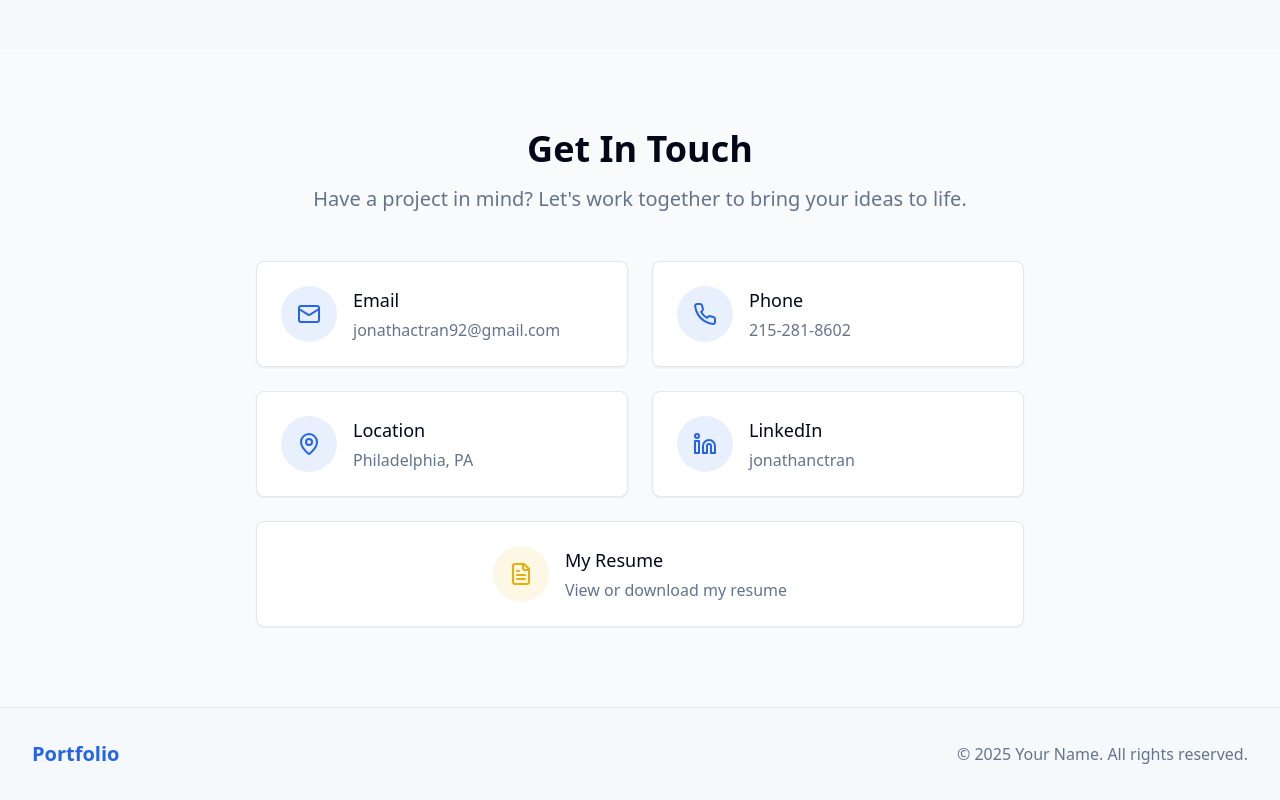
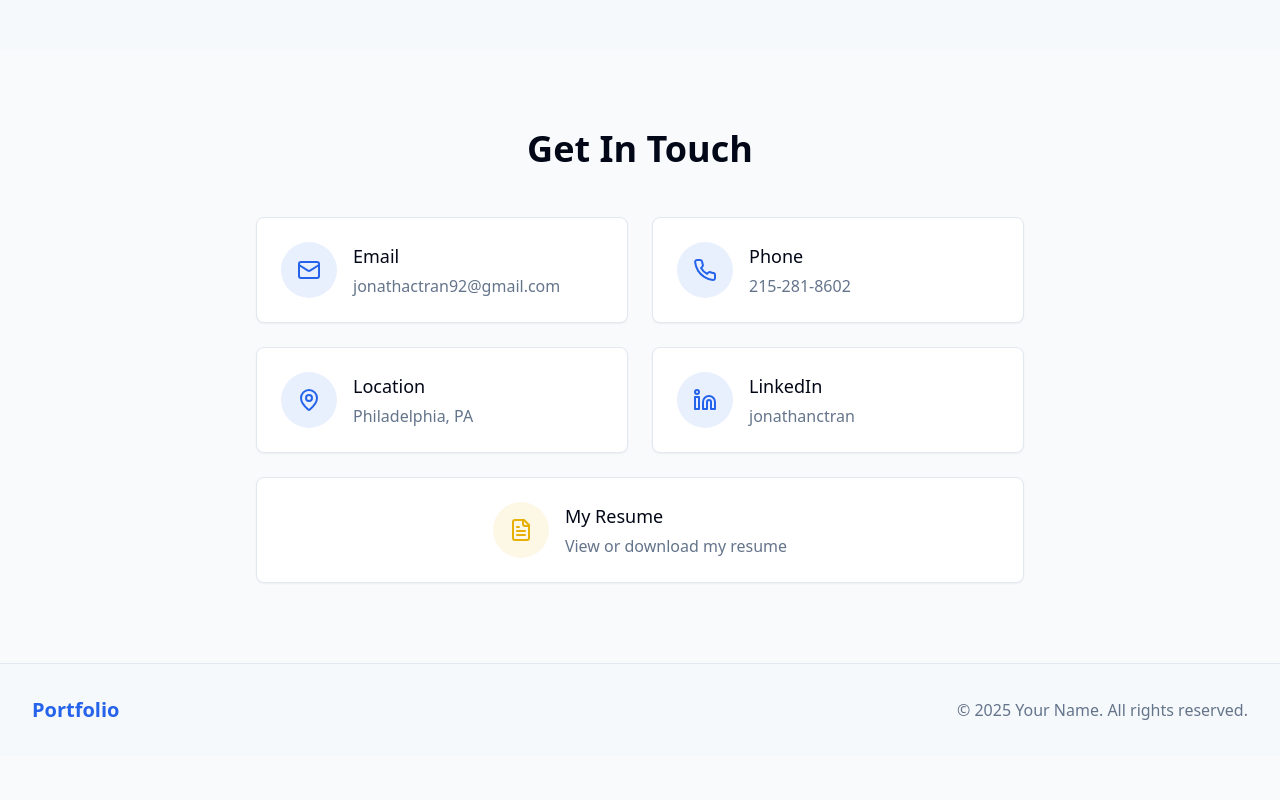
Before and after one commit to JonathanCTran/click-demo-portfolio, a React (Vite) app: page / in a window 1280 px wide. Shown: the part 1728-2528 px from the top of the page. After the commit the page ends 2484 px from the top, so only its background shows below. Built offline with nearby package versions, Linux system fonts and the light colour scheme.

Commit message:
Code edited in Lovable Code Editor
Edited UI in Lovable

```diff
--- a/src/components/Contact.tsx
+++ b/src/components/Contact.tsx
@@ -9,7 +9,7 @@ const Contact: React.FC = () => {
         <div className="text-center mb-12">
           <h2 className="text-3xl md:text-4xl font-bold mb-4">Get In Touch</h2>
           <p className="text-xl text-muted-foreground max-w-2xl mx-auto">
-            Have a project in mind? Let's work together to bring your ideas to life.
+
           </p>
         </div>
 
```
